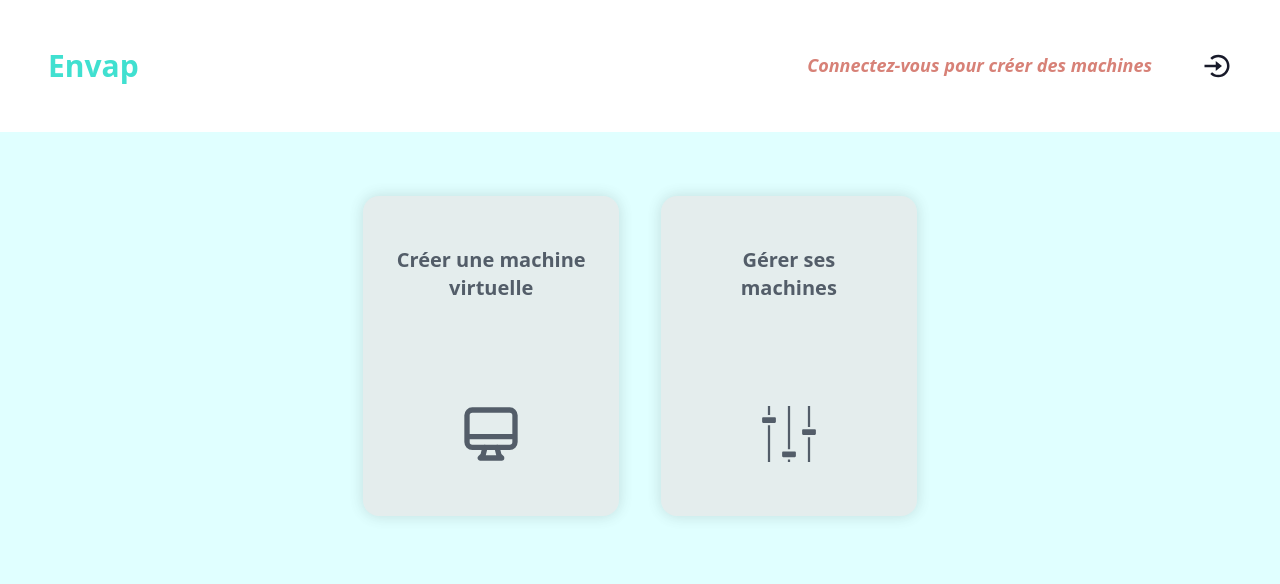
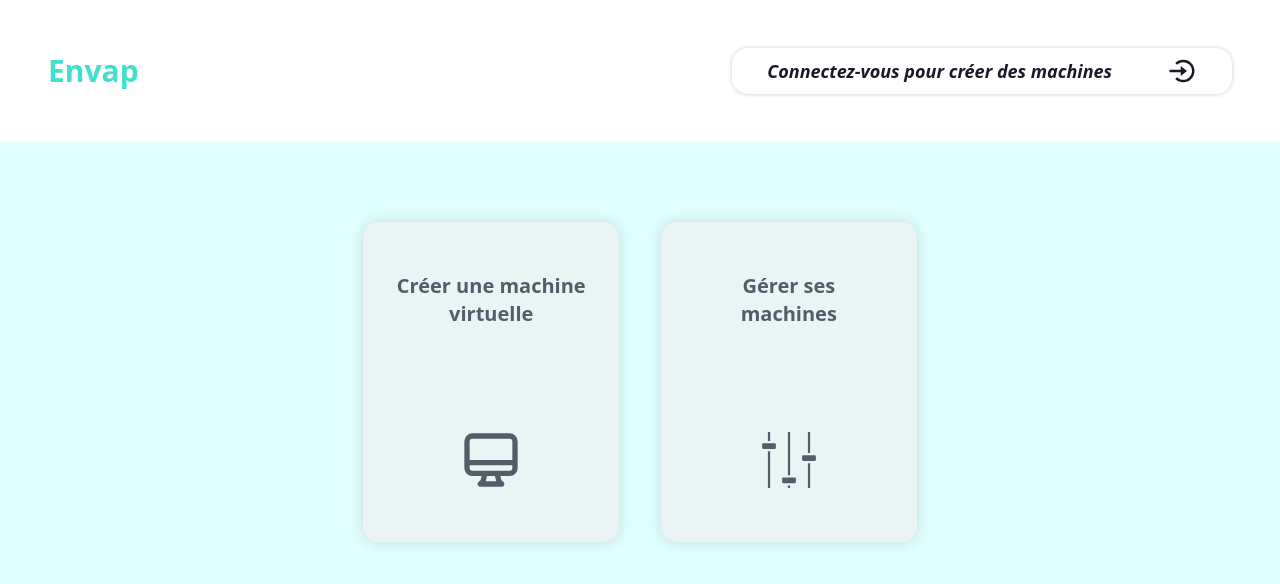
Before and after one commit to geoffreyrig4L/envap, a Next.js app: page / in a window 1280 px wide. Shown: the top 584 px of the page. Built offline with nearby package versions, Linux system fonts and the light colour scheme.

Commit message:
gestion retour à / + creation de toutes les pages

```diff
--- /dev/null
+++ b/src/app/create-machine/page.js
@@ -0,0 +1,37 @@
+"use client";
+import Link from "next/link";
+import { BsArrowRightShort } from "react-icons/bs";
+import { useEffect, useContext } from "react";
+import { useRouter } from "next/navigation";
+import SessionContext from "../context/session";
+
+export default function CreateMachinePage() {
+  const { user } = useContext(SessionContext);
+  const router = useRouter();
+
+  useEffect(() => {
+    if (Object.keys(user).length === 0) {
+      router.push("/");
+    }
+  });
+
+  return (
+    <div>
+      <div className="flex flex-row justify-between items-center w-full mb-[40px]">
+        <h1 className="title">Créer une machine</h1>
+        <Link href="/manage-machines">
+          <div className="flex flex-row justify-between items-center button p-4 w-[120%] shadow text-center font-semibold">
+            <p>Gérer</p>
+            <BsArrowRightShort className="text-2xl" />
+          </div>
+        </Link>
+      </div>
+      <p>
+        Ici, vous pouvez créer une machine virtuelle avec <b>Azure</b>.
+      </p>
+      <p>
+        L&apos;opération requiert <b>1000 jetons</b>.
+      </p>
+    </div>
+  );
+}
--- a/src/app/global.css
+++ b/src/app/global.css
@@ -33,3 +33,8 @@ body {
   outline-style: none;
   background-color: white;
 }
+
+.title {
+  font-size: 1.5em;
+  font-weight: 700;
+}
--- a/src/app/home.css
+++ b/src/app/home.css
@@ -23,6 +23,6 @@
 }
 
 .disabled {
-  background-color: rgb(230, 230, 230);
+  background-color: rgb(240, 240, 240);
   opacity: 0.7;
 }
--- a/src/app/layout.js
+++ b/src/app/layout.js
@@ -1,6 +1,6 @@
 import "./global.css";
 import "./home.css";
-import "./signIn/signIn.css";
+import "./sign-in/signIn.css";
 import Navbar from "@/components/Navbar";
 import { SessionContextProvider } from "@/app/context/session";
 
@@ -15,7 +15,7 @@ export default function RootLayout({ children }) {
       <body>
         <SessionContextProvider>
           <Navbar />
-          <div className="py-16 px-36">{children}</div>
+          <div className="py-8 px-36">{children}</div>
         </SessionContextProvider>
       </body>
     </html>
--- /dev/null
+++ b/src/app/manage-machines/page.js
@@ -0,0 +1,32 @@
+"use client";
+import Link from "next/link";
+import { BsArrowRightShort } from "react-icons/bs";
+import { useEffect, useContext } from "react";
+import { useRouter } from "next/navigation";
+import SessionContext from "../context/session";
+
+export default function ManageMachinesPage() {
+  const { user } = useContext(SessionContext);
+  const router = useRouter();
+
+  useEffect(() => {
+    if (Object.keys(user).length === 0) {
+      router.push("/");
+    }
+  });
+
+  return (
+    <div>
+      <div className="flex flex-row justify-between items-center w-full mb-[40px]">
+        <h1 className="title">Gérer ses machines</h1>
+        <Link href="/create-machine">
+          <div className="flex flex-row justify-between items-center button p-4 w-[120%] shadow text-center font-semibold">
+            <p>Créer</p>
+            <BsArrowRightShort className="text-2xl" />
+          </div>
+        </Link>
+      </div>
+      <p>Ici, vous pouvez gérer vos machines virtuelles.</p>
+    </div>
+  );
+}
--- a/src/app/page.js
+++ b/src/app/page.js
@@ -1,30 +1,46 @@
 "use client";
+import { useRouter } from "next/navigation";
+import { useContext, useEffect } from "react";
 import { GiSettingsKnobs } from "react-icons/gi";
 import { HiOutlineDesktopComputer } from "react-icons/hi";
 import SessionContext from "./context/session";
-import { useContext, useEffect } from "react";
 
 export default function Home() {
   const { user } = useContext(SessionContext);
+  const router = useRouter();
 
   useEffect(() => {
-    if (Object.keys(user).length === 0) {
-      const buttons = document.getElementsByClassName("buttonHome");
+    const buttons = document.getElementsByClassName("buttonHome");
+    if (Object.keys(user).length !== 0) {
       Array.from(buttons).forEach((button) => {
-        button.classList.remove("enabled");
-        button.classList.add("disabled");
+        button.classList.remove("disabled");
+        button.classList.add("enabled");
+        button.removeAttribute("disabled");
+      });
+    } else {
+      Array.from(buttons).forEach((button) => {
         button.setAttribute("disabled", "");
       });
     }
   }, [user]);
 
   return (
-    <div className="w-[60%] m-auto flex flex-row justify-around">
-      <button className="buttonHome enabled big-shadow">
+    <div className="w-[60%] m-auto flex flex-row justify-around pt-12">
+      <button
+        onClick={() => {
+          router.push("./create-machine");
+        }}
+        className="buttonHome disabled big-shadow"
+      >
         <h3 className="text-xl font-semibold">Créer une machine virtuelle</h3>
         <HiOutlineDesktopComputer className="text-[4em]" />
       </button>
-      <button className="buttonHome enabled big-shadow">
+      <button
+        onClick={() => {
+          router.push("./manage-machines");
+        }}
+        className="buttonHome disabled big-shadow"
+      >
         <h3 className="text-xl font-semibold">Gérer ses machines</h3>
         <GiSettingsKnobs className="text-[4em]" />
       </button>
--- a/src/app/signIn/signIn.css
+++ b/src/app/sign-in/signIn.css
@@ -1,7 +1,7 @@
 .field {
   display: flex;
   flex-direction: column;
-  margin-bottom: 2em;
+  margin-bottom: 1.8em;
   width: 40%;
   position: relative;
 }
@@ -17,6 +17,7 @@
 .errorMessage {
   position: absolute;
   opacity: 0.6;
+  font-size: 0.8em;
 }
 
 label {
@@ -25,7 +26,7 @@ label {
 }
 
 .submit {
-  margin: 2em;
+  margin: 1.2em;
   padding: 1em 2em;
   font-weight: 600;
 }
--- a/src/components/Navbar.jsx
+++ b/src/components/Navbar.jsx
@@ -1,14 +1,13 @@
 "use client";
 
+import SessionContext from "@/app/context/session";
 import Link from "next/link";
+import { useContext } from "react";
 import { BiLogInCircle, BiLogOutCircle } from "react-icons/bi";
-import SessionContext from "@/app/context/session";
-import { useContext } from "react";
 import { useRouter } from "next/navigation";
 
 const Navbar = () => {
   const { user, setUser } = useContext(SessionContext);
-
   const router = useRouter();
 
   return (
@@ -19,25 +18,19 @@ const Navbar = () => {
             Envap
           </Link>
         </li>
-        <li className="flex flex-row justify-between">
+        <li>
           {Object.keys(user).length === 0 ? (
-            <div className="flex flex-row">
-              <p className="font-semibold italic text-lg mr-[50px] text-[#cd6155]/80">
+            <Link
+              className="flex flex-row justify-around items-center shadow button p-2 hover:text-[#40E0D0] w-[500px]"
+              href="/sign-in"
+            >
+              <p className="font-semibold italic text-lg">
                 Connectez-vous pour créer des machines
               </p>
-              <button
-                onClick={() => {
-                  router.push("./signIn");
-                }}
-              >
-                <BiLogInCircle
-                  title="Se connecter"
-                  className="text-3xl hover:text-[#40E0D0] transition-all duration-300"
-                />
-              </button>
-            </div>
+              <BiLogInCircle title="Se connecter" className="text-3xl" />
+            </Link>
           ) : (
-            <div className="flex flex-row">
+            <div className="flex flex-row justify-between">
               <div className="flex flex-row w-[300px] justify-around">
                 <p>
                   <b>username</b> : {user.username}
@@ -49,6 +42,7 @@ const Navbar = () => {
               <button
                 onClick={() => {
                   setUser({});
+                  router.push("/");
                 }}
               >
                 <BiLogOutCircle
--- a/src/components/SignIn.jsx
+++ b/src/components/SignIn.jsx
@@ -37,9 +37,9 @@ const SignIn = () => {
 
   return (
     <div>
-      <h1 className="text-3xl font-semibold mb-[60px]">Connexion</h1>
+      <h1 className="title mb-[40px]">Connexion</h1>
       <Formik
-        initialValues={{ username: "", password: "" }}
+        initialValues={{ username: "gamma", password: "gamma1" }}
         validationSchema={validationSchema}
         onSubmit={handleSubmit}
       >
@@ -52,9 +52,10 @@ const SignIn = () => {
               id="username"
               name="username"
               autoComplete="off"
+              value="gamma"
             />
             <ErrorMessage
-              className="errorMessage bottom-[-25px]"
+              className="errorMessage bottom-[-20px]"
               name="username"
               component="div"
             />
@@ -68,9 +69,10 @@ const SignIn = () => {
               id="password"
               name="password"
               autoComplete="off"
+              value="gamma1"
             />
             <ErrorMessage
-              className="errorMessage bottom-[-25px]"
+              className="errorMessage bottom-[-20px]"
               name="password"
               component="div"
             />
```
Also changed, not shown: src/app/sign-in/page.js (renamed from src/app/signIn/page.js).
